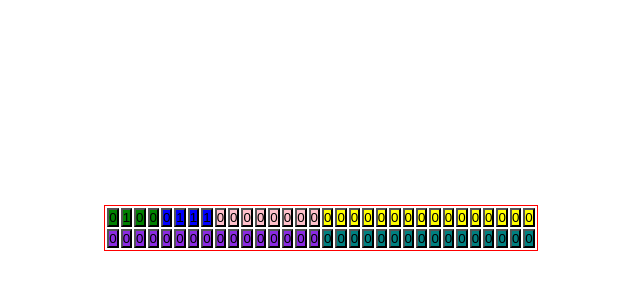
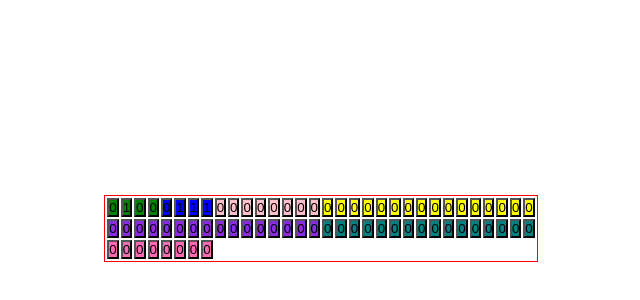
Before and after one commit to klxcoder/IPv4-diagram-structure, a React (Vite) app: page / in a window 1280 px wide. Shown: the part 172-472 px from the top of the page, without its empty margins (319-959 px from the left). Built offline with nearby package versions, Linux system fonts and the light colour scheme.

Commit message:
Time To Live

```diff
--- a/src/components/IP.module.scss
+++ b/src/components/IP.module.scss
@@ -28,4 +28,8 @@
   .fragOff {
     background-color: teal;
   }
+
+  .ttl {
+    background-color: hotpink;
+  }
 }
--- a/src/components/IP.tsx
+++ b/src/components/IP.tsx
@@ -34,6 +34,8 @@ function IP() {
   const [id, setId] = useState<number[]>(new Array(16).fill(0))
   // Fragment offset
   const [fragOff, setfragOff] = useState<number[]>(new Array(16).fill(0))
+  // Time To Live
+  const [ttl, setTtl] = useState<number[]>(new Array(8).fill(0))
 
   return (
     <div className={styles.ip}>
@@ -43,6 +45,7 @@ function IP() {
       {getBitsUI(tl, 'tl', getReverseFn(tl, setTl))}
       {getBitsUI(id, 'id', getReverseFn(id, setId))}
       {getBitsUI(fragOff, 'fragOff', getReverseFn(fragOff, setfragOff))}
+      {getBitsUI(ttl, 'ttl', getReverseFn(ttl, setTtl))}
     </div>
   )
 }
```
